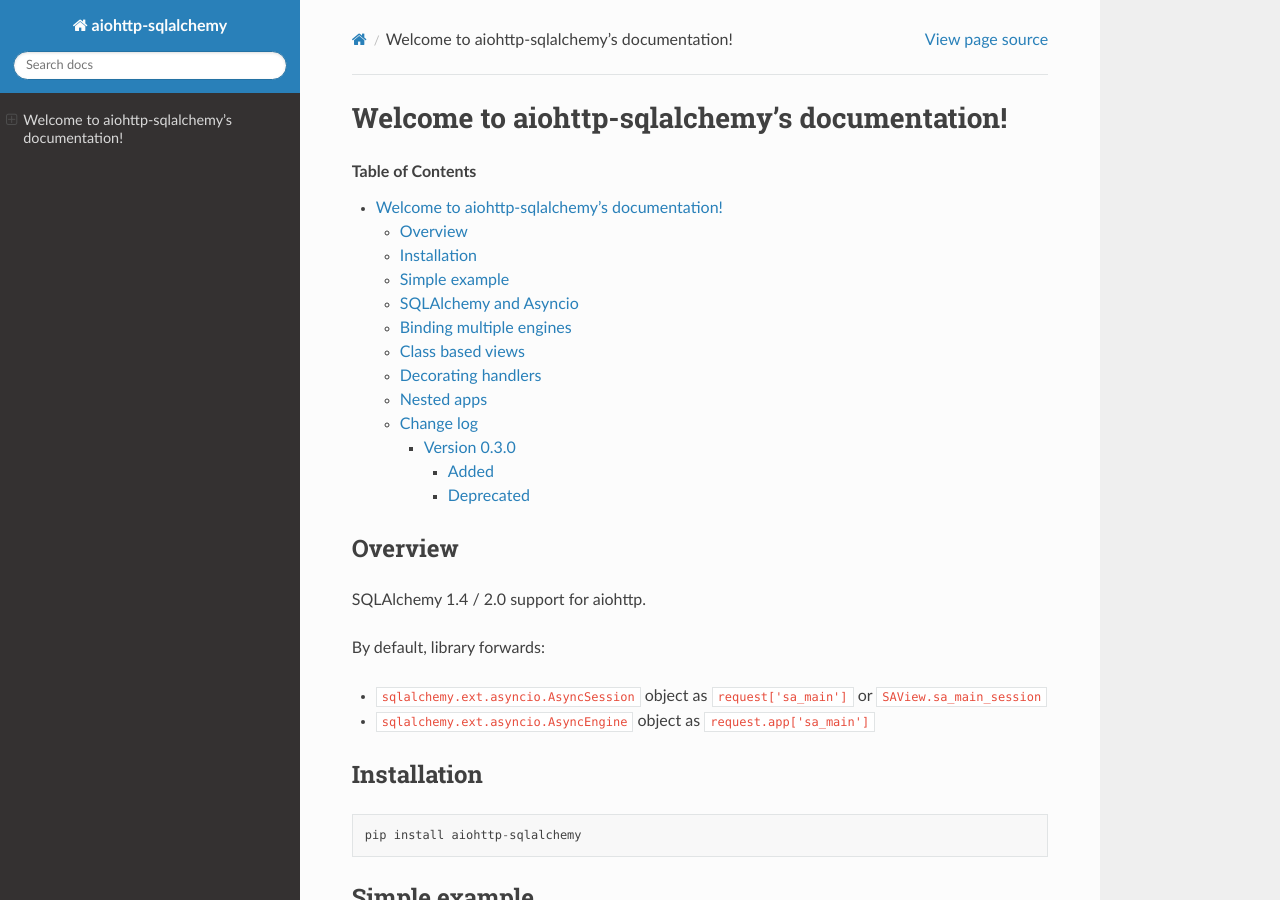
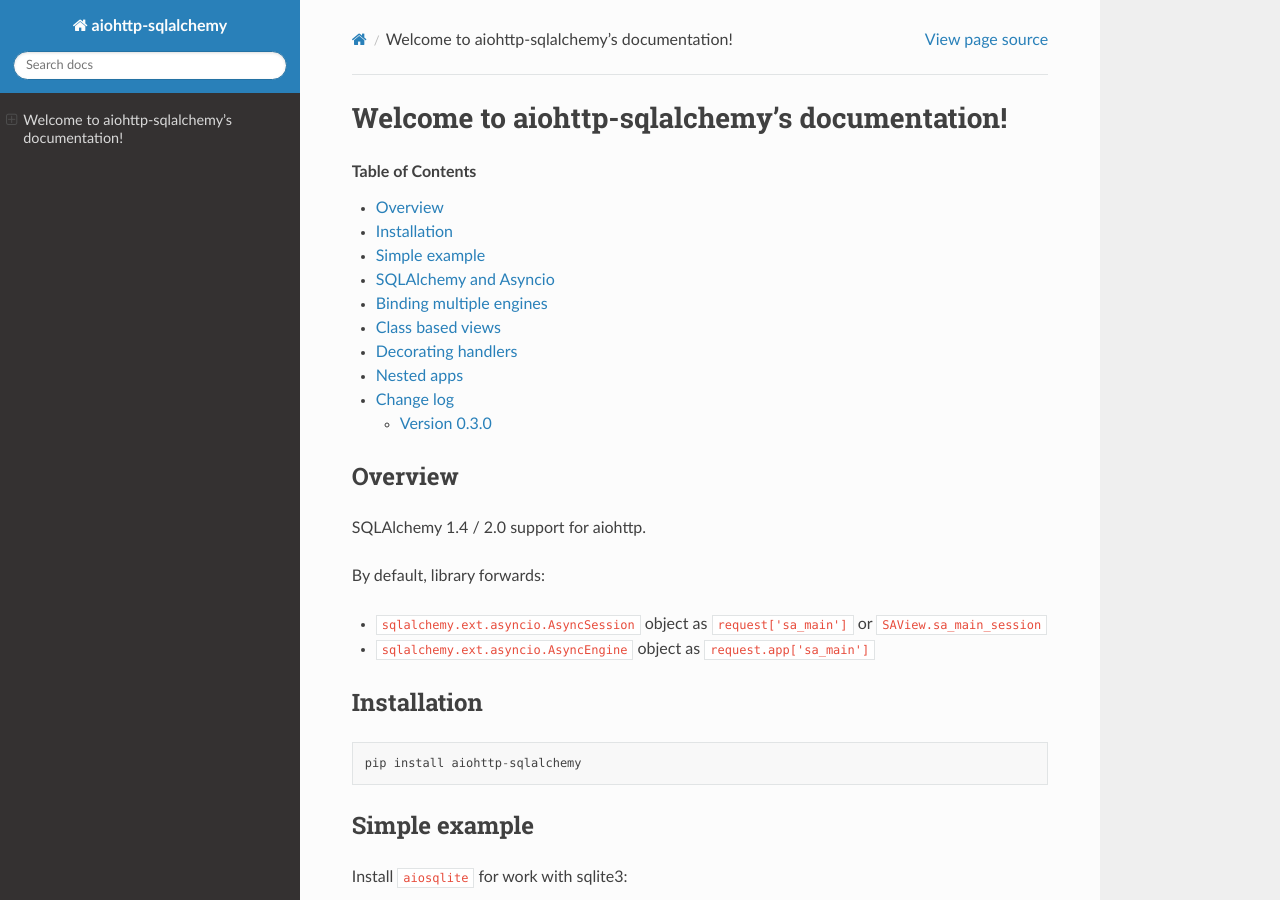
Before and after one commit to ri-gilfanov/aiohttp-sqlalchemy, a Sphinx documentation site: the page built from docs/index.rst, in a window 1280 px wide and 900 px high. Built offline with Sphinx 7.4.7 and the Read the Docs theme 2.0.0, drawn with Linux system fonts in a browser that asks for light colours; part of the change alters nothing that is shown.

```diff
--- a/docs/index.rst
+++ b/docs/index.rst
@@ -11,6 +11,8 @@ Welcome to aiohttp-sqlalchemy's documentation!
   :caption: Contents:
 
 .. contents:: Table of Contents
+  :depth: 2
+  :local:
 
 
 Overview
```
